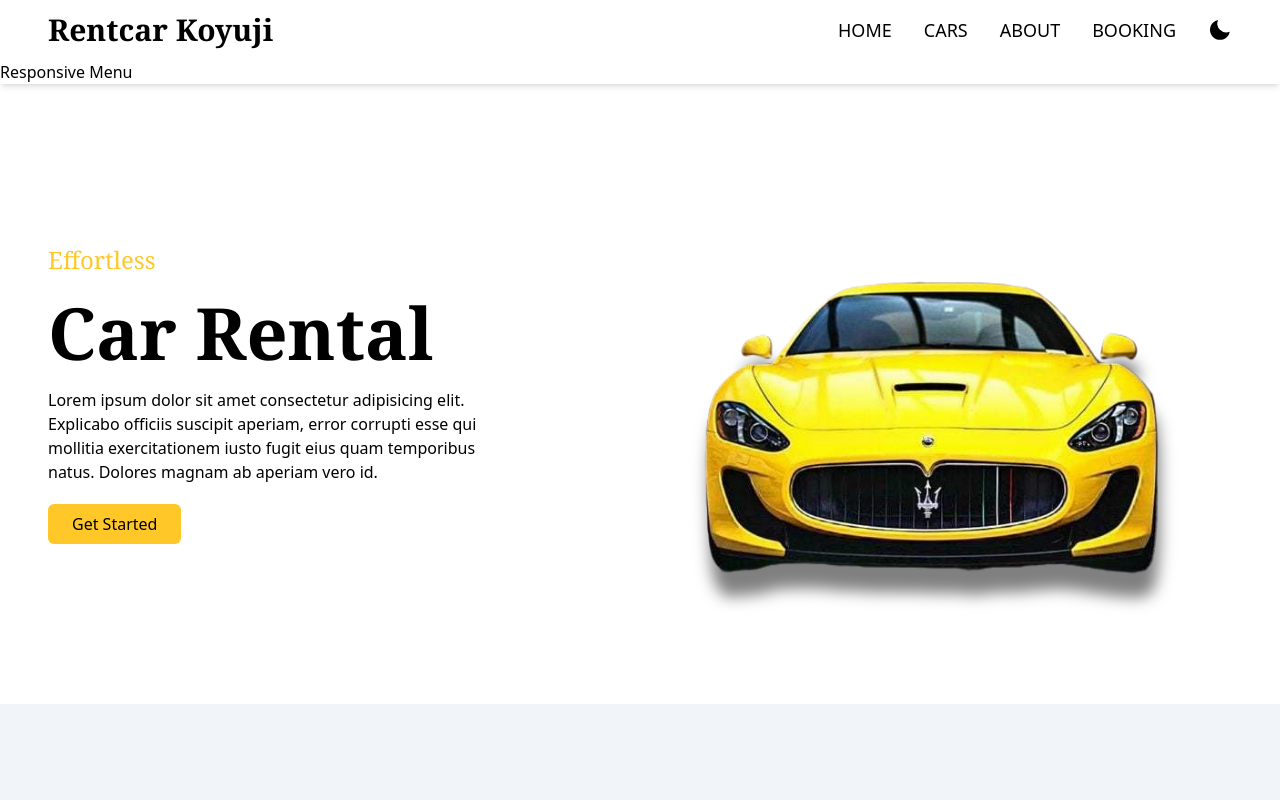
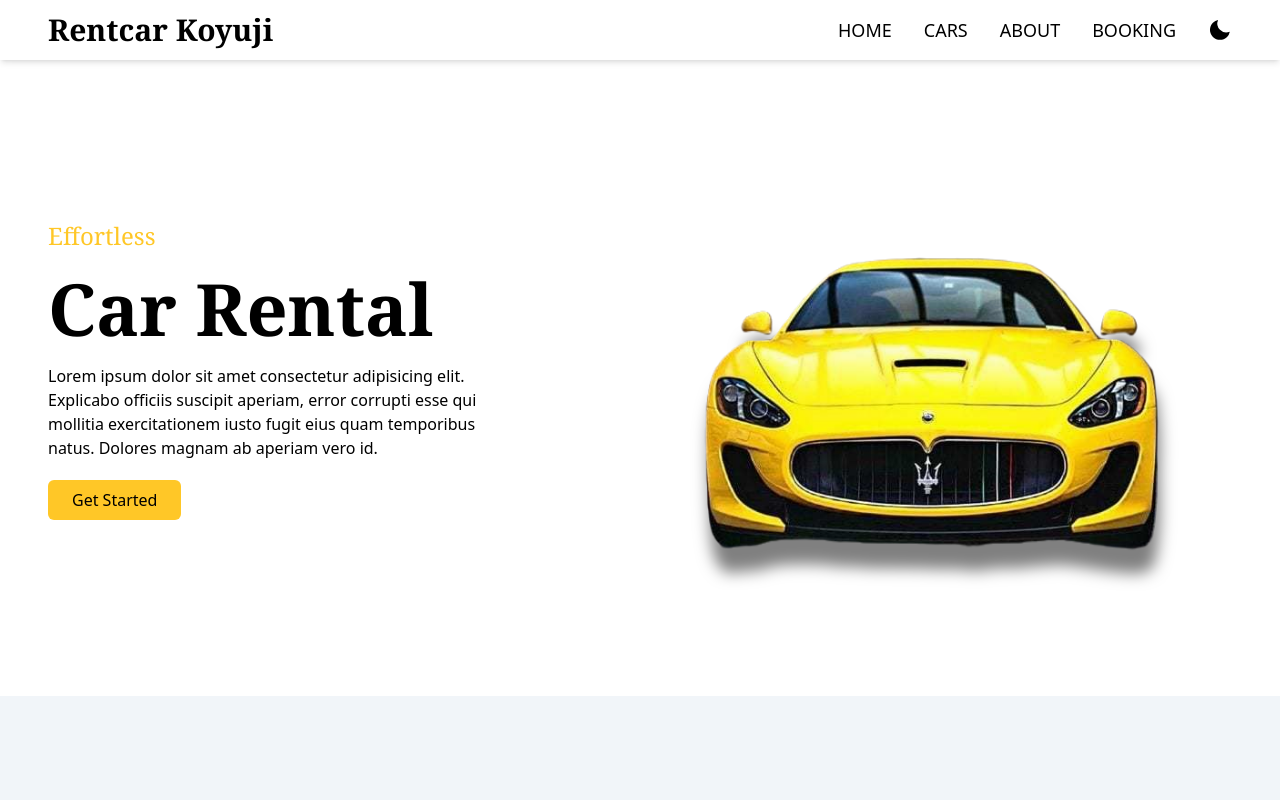
Before and after one commit to koyuji6661/koyrentcar, a React (Vite) app: page / in a window 1280 px wide. Shown: the top 800 px of the page. Built offline with nearby package versions, Linux system fonts and the light colour scheme.

Commit message:
pre finishing

```diff
--- a/src/components/Hero/Hero.jsx
+++ b/src/components/Hero/Hero.jsx
@@ -8,7 +8,7 @@ const Hero = ({theme}) => {
     AOS.refresh();
   });
     return (
-    <div className='dark:bg-black dark:text-white duration-300'>
+    <div className='dark:bg-black dark:text-white duration-300 pb-4'>
         <div className="container min-h-[620px] flex">
             <div className='grid place-items-center grid-cols-1 sm:grid-cols-2'>
                 <div data-aos="zoom-in" data-aos-duration="1500" className='order-1 sm:order-2'>
--- a/src/components/Navbar/Navbar.jsx
+++ b/src/components/Navbar/Navbar.jsx
@@ -32,7 +32,7 @@ const Navbar = ({theme, setTheme}) => {
         setShowMenu(!showMenu);
     };
   return (
-    <div className="relative z-10 shadow-md w-full dark:bg-dark dark:text-white duration-300">
+    <div className="relative z-10 shadow-md w-full dark:bg-dark dark:text-white duration-300 ">
       <div className="container py-2 md:py-0">
         <div className="flex justify-between items-center">
             <div>
@@ -60,7 +60,7 @@ const Navbar = ({theme, setTheme}) => {
                 </ul>
             </nav>
             {/* Mobile View  */}
-            <div className="flex items-center gap-4 md:hidden">
+            <div className="flex items-center  gap-4 md:hidden">
                 {/* dark mode  */}
                 {theme === "dark" ? (
                             <BiSolidSun onClick={() => setTheme("light")}
--- a/src/components/Navbar/ResponsiveMenu.jsx
+++ b/src/components/Navbar/ResponsiveMenu.jsx
@@ -1,9 +1,40 @@
 import React from 'react'
+import { FaUserCircle } from 'react-icons/fa';
+import { NavLinks } from './Navbar';
 
-const ResponsiveMenu = () => {
+const ResponsiveMenu = ({showMenu}) => {
   return (
-    <div>
-      Responsive Menu
+    <div
+    className={`${
+    showMenu ? "left-0" : "-left-full"
+  } fixed bottom-0 top-0 z-20 flex h-screen w-[75%] flex-col justify-between bg-white dark:bg-gray-900 dark:text-white px-8 pb-6 pt-16 text-black transition-all duration-200 md:hidden rounded-r-xl shadow-md`}
+  // fixed bottom-0 top-0 z-20 bg-white dark:bg-gray-900 h-screen w-[75%] md:hidden rounded-r-xl shadow-md flex flex-col justify-between px-8 pb-6 pt-16 transition-all duration-300
+  >
+      <div className='card'>
+        <div className='flex items-center justify-start gap-3'>
+          <FaUserCircle size={50} />
+          <div>
+            <h1>Hello User</h1>
+            <h1>Premium User</h1>
+          </div>
+        </div>
+        {/* links */}
+        <nav className='mt-12'>
+          <ul className='space-y-4 text-xl'>
+            {
+              NavLinks.map((data) => (
+                <li>
+                  <a href={data.link}>{data.name}</a>
+                </li>
+              ))
+            }
+          </ul>
+        </nav>
+      </div>
+      {/* Footer  */}
+      <div className='footer'>
+          <h1>Made with love by <a href="https://instagram.com/whisnukoyuji">Whisnu Koyuji</a>{" "}</h1>
+        </div>
     </div>
   )
 }
```
